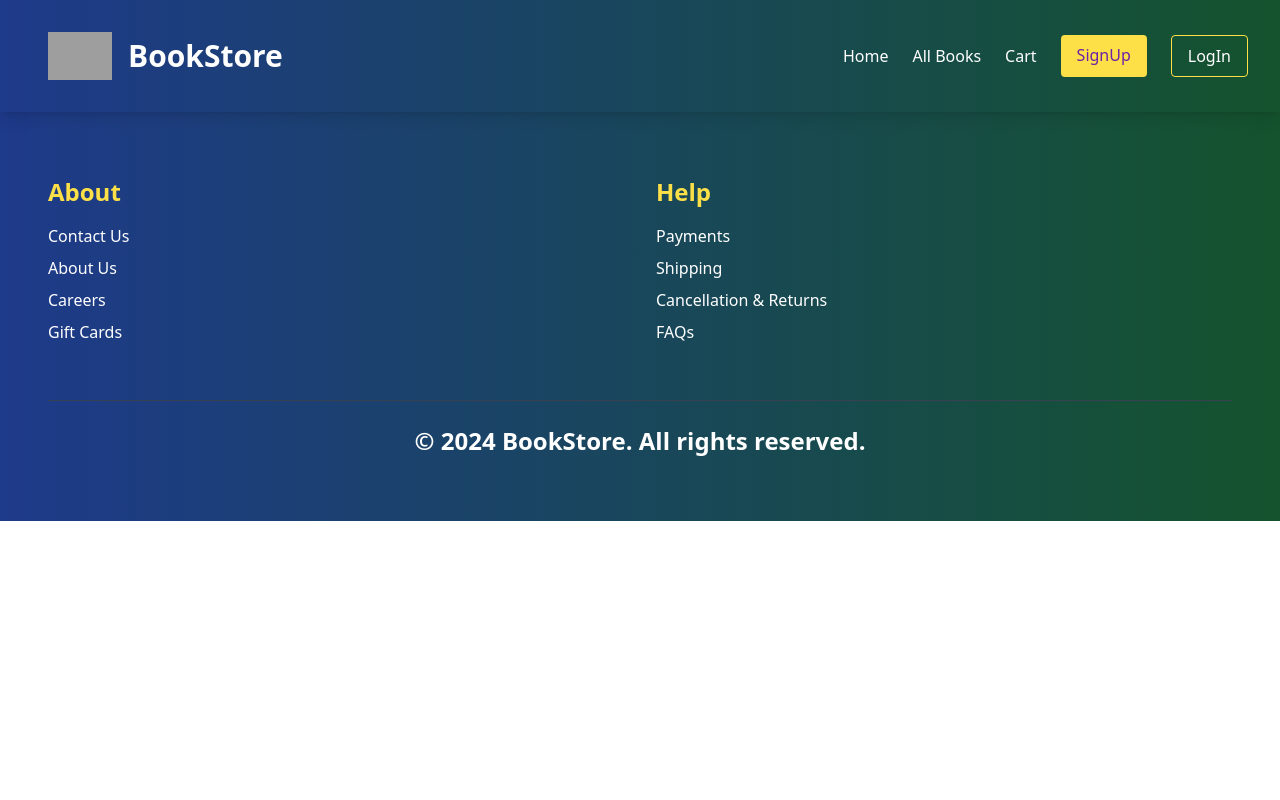
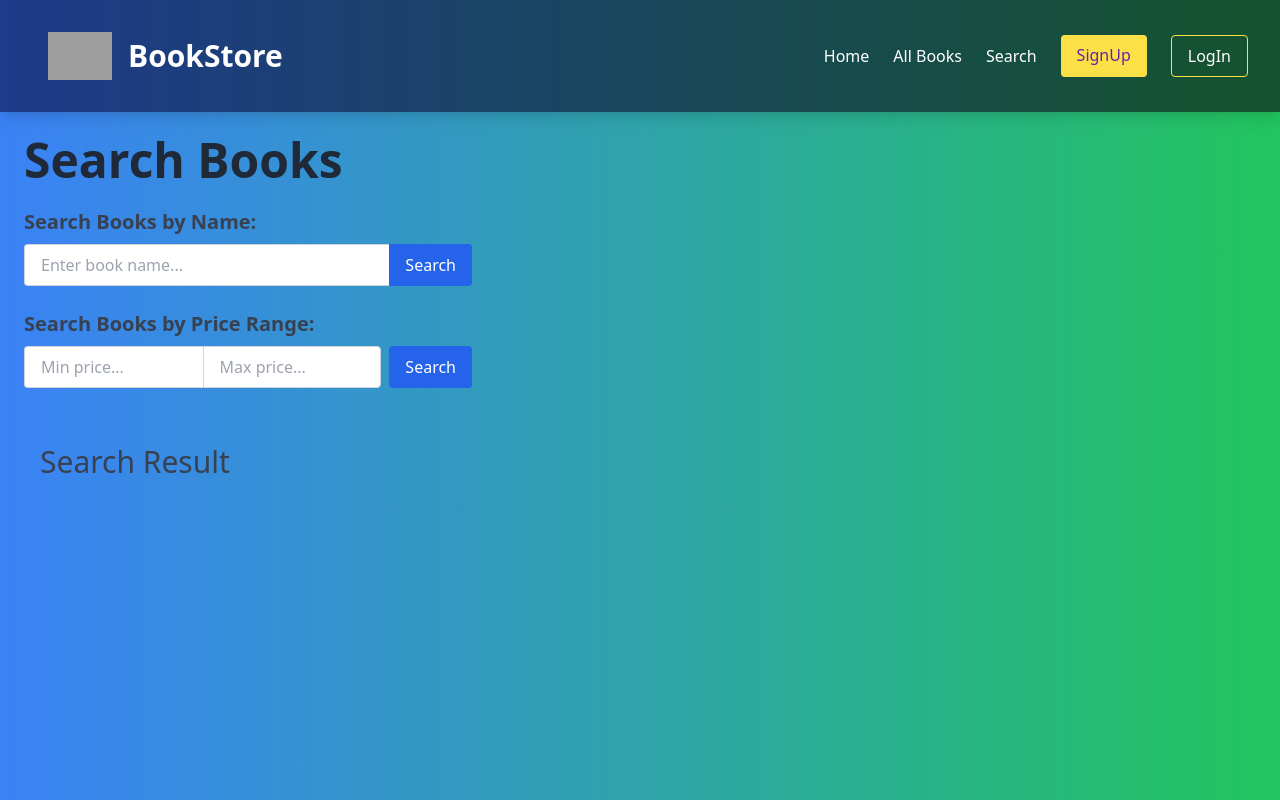
Before and after one commit to Adnan-Shahriar-1190/book-STORE, a React (Create React App) app in the folder frontend/: page /BookSearch in a window 1280 px wide. Shown: the top 800 px of the page. Built offline with nearby package versions, Linux system fonts and the light colour scheme; grey boxes are pictures that could not be loaded.

Commit message:
ui update  langApi

```diff
--- a/frontend/package.json
+++ b/frontend/package.json
@@ -3,6 +3,10 @@
   "version": "0.1.0",
   "private": true,
   "dependencies": {
+    "@emotion/react": "^11.11.4",
+    "@emotion/styled": "^11.11.5",
+    "@mui/icons-material": "^5.15.21",
+    "@mui/material": "^5.15.21",
     "@reduxjs/toolkit": "^2.2.5",
     "@testing-library/jest-dom": "^5.17.0",
     "@testing-library/react": "^13.4.0",
--- a/frontend/src/App.jsx
+++ b/frontend/src/App.jsx
@@ -6,7 +6,7 @@ import { BrowserRouter as Router, Routes, Route } from "react-router-dom";
 import AllBooks from "./pages/AllBooks";
 import SignUp from "./pages/SignUp";
 import LogIn from "./pages/LogIn";
-import Cart from "./pages/Cart";
+import BookSearch from "./pages/BookSearch";
 import Profile from "./pages/Profile";
 const App = () => {
   return (
@@ -18,7 +18,7 @@ const App = () => {
           <Route  path="/all-books" element={<AllBooks />} />
           <Route  path="/SignUp" element={<SignUp />} />
           <Route  path="/LogIn" element={<LogIn />} />
-          <Route  path="/cart" element={<Cart />} />
+          <Route  path="/BookSearch" element={<BookSearch />} />
           <Route  path="/profile" element={<Profile />} />
         </Routes>
         <Footer />
--- a/frontend/src/components/BookCard/BookCard.jsx
+++ b/frontend/src/components/BookCard/BookCard.jsx
@@ -5,13 +5,13 @@ const BookCard = ({data}) => {
   return (
     <>
     <Link>
-    <div className='bg-zinc-100 bg-opacity-50 rounded p-2 flex flex-col'>
+    <div className='bg-zinc-400 bg-opacity-50 rounded p-2 flex flex-col shadow-lg hover:shadow-xl transition duration-300 transform hover:scale-105 hover:bg-black hover:bg-opacity-50'>
         <div className='bg-zinc-100 bg-opacity-50 rounded flex items-center justify-center'>
           <img src={data.url} alt="/" className='h-[25vh]'/>
         </div>
-        <h2 className='mt-2 tex-xl zinc-900 font-semibold'>{data.title}</h2>
-        <p className='mt-1 text-zinc-500 font-semibold'>by {data.author}</p>
-        <p className='mt-1 zinc-900 font-semibold text-x'>TK. {data.price}</p>
+        <h2 className='mt-2 tex-xl z-900 font-semibold text-black'>{data.title}</h2>
+        <p className='mt-1 text-zinc-800 font-semibold'>by {data.author}</p>
+        <p className='mt-1 zinc-900 font-semibold text-x text-black'>TK. {data.price}</p>
       </div>
     </Link>
     </>
--- a/frontend/src/components/Navbar/Navbar.jsx
+++ b/frontend/src/components/Navbar/Navbar.jsx
@@ -6,7 +6,7 @@ const Navbar = () => {
   const links = [
     { title: "Home", link: "/" },
     { title: "All Books", link: "/all-books" },
-    { title: "Cart", link: "/cart" },
+    { title: "Search", link: "/BookSearch" },
     /**{ title: "Profile", link: "/profile" },*/
   ];
 
--- a/frontend/src/pages/Cart.jsx
+++ b/frontend/src/pages/BookSearch.jsx
@@ -66,23 +66,27 @@ const BookSearch = () => {
   };
 
   return (
-    <div className="bg-gradient-to-r from-blue-500 to-green-500 p-6 bg-gray-100 min-h-screen">
-      <h2 className="text-5xl font-extrabold mb-6 text-gray-800">Search Books</h2>
+    <div className="bg-gradient-to-r from-blue-500 to-green-500 p-6 min-h-screen flex flex-col items-start">
+      <h2 className="text-5xl font-extrabold mb-6 text-gray-800">
+        Search Books
+      </h2>
 
       {/* Search by Book Name */}
-      <div className="mb-6">
-        <label className="block mb-2 text-gray-700">Search Books by Name:</label>
+      <div className="mb-6 w-full max-w-md">
+        <h1 className="block mb-2 text-gray-700 text-xl font-semibold">
+          Search Books by Name:
+        </h1>
         <div className="flex">
           <input
             type="text"
             value={searchTerm}
             onChange={(e) => setSearchTerm(e.target.value)}
-            className="px-4 py-2 border border-gray-300 rounded-l shadow-sm w-full focus:outline-none focus:ring-2 focus:ring-blue-400"
+            className="px-4 py-2 border border-r-0 border-gray-300 rounded-l w-full focus:outline-none focus:ring-2 focus:ring-blue-400"
             placeholder="Enter book name..."
           />
           <button
             onClick={handleSearchByName}
-            className="bg-blue-600 text-white px-4 py-2 rounded-r shadow-sm hover:bg-blue-700 focus:outline-none focus:ring-2 focus:ring-blue-400"
+            className="bg-blue-600 text-white px-4 py-2 rounded-r hover:bg-blue-700 focus:outline-none focus:ring-2 focus:ring-blue-400"
           >
             Search
           </button>
@@ -90,26 +94,28 @@ const BookSearch = () => {
       </div>
 
       {/* Search by Price Range */}
-      <div className="mb-6">
-        <label className="block mb-2 text-gray-700">Search Books by Price Range:</label>
+      <div className="mb-6 w-full max-w-md">
+        <label className="block mb-2 text-gray-700 text-xl font-semibold">
+          Search Books by Price Range:
+        </label>
         <div className="flex">
           <input
             type="number"
             value={minPrice}
             onChange={(e) => setMinPrice(e.target.value)}
-            className="px-4 py-2 border border-gray-300 rounded-l shadow-sm w-1/2 focus:outline-none focus:ring-2 focus:ring-blue-400"
+            className="px-4 py-2 border border-r-0 border-gray-300 rounded-l w-1/2 focus:outline-none focus:ring-2 focus:ring-blue-400"
             placeholder="Min price..."
           />
           <input
             type="number"
             value={maxPrice}
             onChange={(e) => setMaxPrice(e.target.value)}
-            className="px-4 py-2 border border-gray-300 rounded-r shadow-sm w-1/2 focus:outline-none focus:ring-2 focus:ring-blue-400"
+            className="px-4 py-2 border border-gray-300 rounded-r w-1/2 focus:outline-none focus:ring-2 focus:ring-blue-400"
             placeholder="Max price..."
           />
           <button
             onClick={handleSearchByPriceRange}
-            className="bg-blue-600 text-white px-4 py-2 ml-2 rounded shadow-sm hover:bg-blue-700 focus:outline-none focus:ring-2 focus:ring-blue-400"
+            className="bg-blue-600 text-white px-4 py-2 ml-2 rounded hover:bg-blue-700 focus:outline-none focus:ring-2 focus:ring-blue-400"
           >
             Search
           </button>
@@ -119,13 +125,13 @@ const BookSearch = () => {
       {/* Error and Results Display */}
       {error && <p className="text-red-500">{error}</p>}
 
-      <div>
+      <div className="w-full">
         {loading ? (
           <div className="flex items-center justify-center my-8">
             <Loader />
           </div>
         ) : (
-          <div className="mt-8 px-4">
+          <div className="mt-8 px-4 w-full">
             <h4 className="text-3xl text-gray-700">Search Result</h4>
             {searchResults && searchResults.length > 0 ? (
               <div className="my-8 grid grid-cols-1 sm:grid-cols-2 md:grid-cols-3 lg:grid-cols-4 gap-6">
@@ -135,9 +141,11 @@ const BookSearch = () => {
                   </div>
                 ))}
               </div>
-            ) : (
-              <p className="mt-4 text-white-600 font-semibold">No results found.</p>
-            )}
+            ) : searchResults !== null ? (
+              <p className="mt-4 text-3xl text-white-600 font-semibold">
+                No results found.
+              </p>
+            ) : null}
           </div>
         )}
       </div>
```
Also changed, not shown: 2 other files (tests, documents, lock files or other folders).
